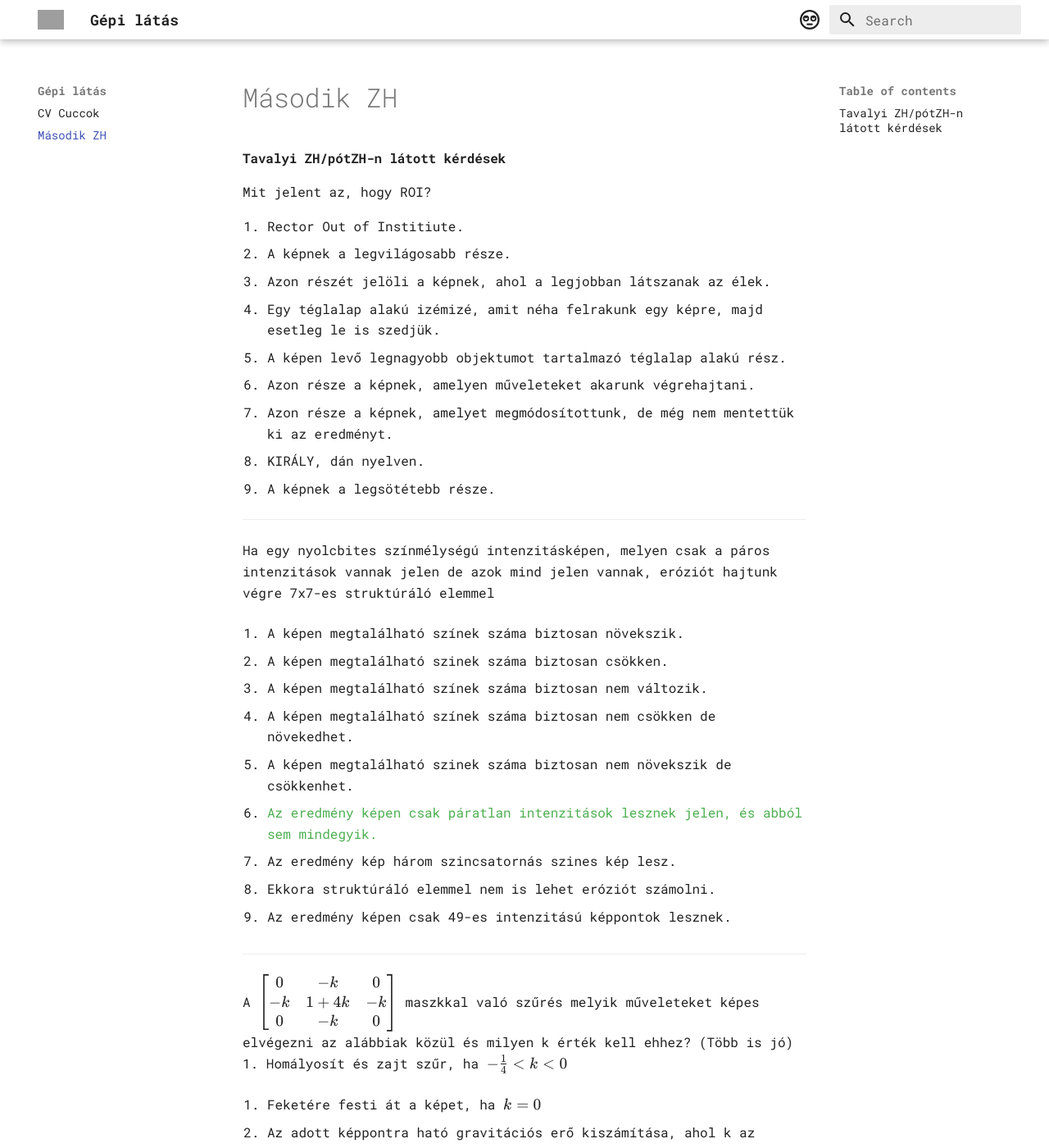
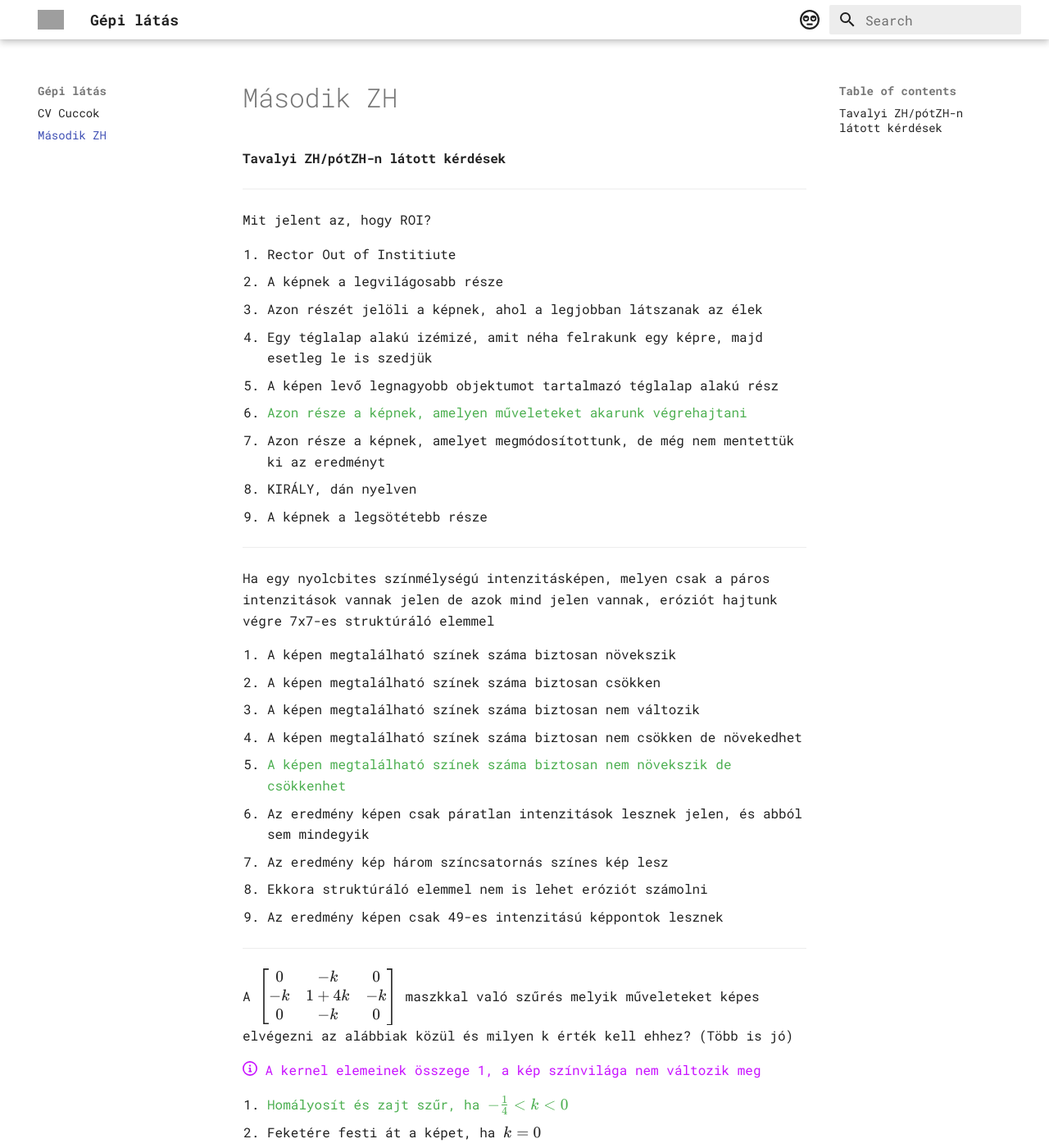
Before and after one commit to hanubence/cv-wiki, an MkDocs documentation site: the page built from docs/zh2.md, in a window 1280 px wide and 1400 px high. Shown: the whole window at 82% size. Built offline with MkDocs 1.6.1 and Material for MkDocs 9.7.7, drawn with Linux system fonts in a browser that asks for light colours; part of the change alters nothing that is shown; some of the changed text lies outside the part shown; grey boxes are pictures that could not be loaded.

Commit message:
work on zh2

```diff
--- a/docs/stylesheets/extra.css
+++ b/docs/stylesheets/extra.css
@@ -20,8 +20,18 @@
     /* Very Light Deep Purple */
 
     --correct--answer: #4caf50;
+    --info: #c812ff;
+    --yellow: #ffeb3b;
 }
 
 .correct {
     color: var(--correct--answer);
 }
+
+.info {
+    color: var(--info);
+}
+
+.yellow {
+    color: var(--yellow);
+}
--- a/docs/zh2.md
+++ b/docs/zh2.md
@@ -1,102 +1,60 @@
 #### Tavalyi ZH/pótZH-n látott kérdések
 
+---
 Mit jelent az, hogy ROI?
 
-1. Rector Out of Institiute.
-2. A képnek a legvilágosabb része.
-3. Azon részét jelöli a képnek, ahol a legjobban látszanak az élek.
-4. Egy téglalap alakú izémizé, amit néha felrakunk egy képre, majd esetleg le is szedjük.
-5. A képen levő legnagyobb objektumot tartalmazó téglalap alakú rész.
-6. Azon része a képnek, amelyen műveleteket akarunk végrehajtani.
-7. Azon része a képnek, amelyet megmódosítottunk, de még nem mentettük ki az eredményt.
-8. KIRÁLY, dán nyelven.
-9. A képnek a legsötétebb része.
+1. Rector Out of Institiute
+2. A képnek a legvilágosabb része
+3. Azon részét jelöli a képnek, ahol a legjobban látszanak az élek
+4. Egy téglalap alakú izémizé, amit néha felrakunk egy képre, majd esetleg le is szedjük
+5. A képen levő legnagyobb objektumot tartalmazó téglalap alakú rész
+6. <span class="correct">Azon része a képnek, amelyen műveleteket akarunk végrehajtani</span>
+7. Azon része a képnek, amelyet megmódosítottunk, de még nem mentettük ki az eredményt
+8. KIRÁLY, dán nyelven
+9. A képnek a legsötétebb része
 
 ---
 
 Ha egy nyolcbites színmélységú intenzitásképen, melyen csak a páros intenzitások vannak jelen de azok mind jelen vannak, eróziót hajtunk végre 7x7-es struktúráló elemmel
 
-1. A képen megtalálható színek száma biztosan növekszik.
-
-2. A képen megtalálható szinek száma biztosan csökken.
-
-3. A képen megtalálható színek száma biztosan nem változik.
-
-4. A képen megtalálható színek száma biztosan nem csökken de növekedhet.
-
-5. A képen megtalálható szinek száma biztosan nem növekszik de csökkenhet.
-
-6. <span class="correct">Az eredmény képen csak páratlan intenzitások lesznek jelen, és abból sem mindegyik.</span>
-
-7. Az eredmény kép három szincsatornás szines kép lesz.
-
-8. Ekkora struktúráló elemmel nem is lehet eróziót számolni.
-
-9. Az eredmény képen csak 49-es intenzitású képpontok lesznek.
+1. A képen megtalálható színek száma biztosan növekszik
+2. A képen megtalálható színek száma biztosan csökken
+3. A képen megtalálható színek száma biztosan nem változik
+4. A képen megtalálható színek száma biztosan nem csökken de növekedhet
+5. <span class="correct">A képen megtalálható színek száma biztosan nem növekszik de csökkenhet</span>
+6. Az eredmény képen csak páratlan intenzitások lesznek jelen, és abból sem mindegyik
+7. Az eredmény kép három színcsatornás színes kép lesz
+8. Ekkora struktúráló elemmel nem is lehet eróziót számolni
+9. Az eredmény képen csak 49-es intenzitású képpontok lesznek
 
 ---
 
 A $\begin{bmatrix}0 & -k & 0 \\-k & 1+4k & -k \\0 & -k & 0 \\\end{bmatrix}$ maszkkal való szűrés melyik műveleteket képes elvégezni az alábbiak közül és milyen k érték kell ehhez? (Több is jó)
-1. Homályosít és zajt szűr, ha $-\frac{1}{4} < k < 0$
 
+<span class="info">:octicons-info-16: A kernel elemeinek összege 1, a kép színvilága nem változik meg</span>
+
+1. <span class="correct">Homályosít és zajt szűr, ha $-\frac{1}{4} < k < 0$</span>
 2. Feketére festi át a képet, ha $k = 0$
-
 3. Az adott képpontra ható gravitációs erő kiszámítása, ahol k az egyetemes tömegvonzási állandó
-
-4. Élesíti a képet, ha $k > 0$
-
+4. <span class="correct">Élesíti a képet, ha $k > 0$</span>
 5. Hisztogram kiegyenlítés, ha $k = 0$
-
 6. Vázkeresés, ha $k = -1$
-
 7. Megkeresi a legrelevánsabb kört a képen, ha $k = 2\pi$
-
 8. Hiperbolát illeszt a képen levő legvilágosabb pontokra, ha $k = exp(1) = 2.7182...$
-
-
----
-
-Milyen hatással van a bemeneti intenzitásképre az a konvolúciós szűrő, amelynek 5x5-ös mátrix (?) a maszkja, nem középen van az origója, a benne levő értékek pozitív valós számok, és összegük 0?
-1. Élesíti
-
-2. Kiszínezi
-
-3. Teljesen kiegyenlíti a hisztogramját
-
-4. Gradienseket számol vízszintes vagy függőleges irányban
-
-5. Homályosabb és világosabb lesz az eredmény, mint a bemeneti kép
-
-6. Élesebb és világosabb lesz az eredmény, mint a bemeneti kép
-
-7. Homályosabb és sötétebb lesz az eredmény, mint a bemeneti kép
-
-8. Élesebb és sötétebb lesz az eredmény, mint a bemeneti kép
 
 ---
 
 Az alábbi műveletek közül melyik __HÁROM__ használ struktúráló elemet?
 
 1. $F(x) = (x+18)/2$ színtranszformáció
-
-2. Tágítás (dilatáció)
-
+2. <span class="correct">Tágítás (dilatáció)</span>
 3. Képek összeadása
-
 4. Medián szűrő
-
 5. Gauss-szűrő
-
 6. Blur szűrő
-
 7. Alul áteresztő szűrő
-
-8. Morfológiai zárás
-
+8. <span class="correct">Morfológiai zárás</span>
 9. Felül áteresztő szűrő
-
-10. Blackhat transzformáció
-
+10. <span class="correct">Blackhat transzformáció</span>
 11. Elforgatás tetszőleges szöggel
-
 12. Főátló menti tükrözés
```
